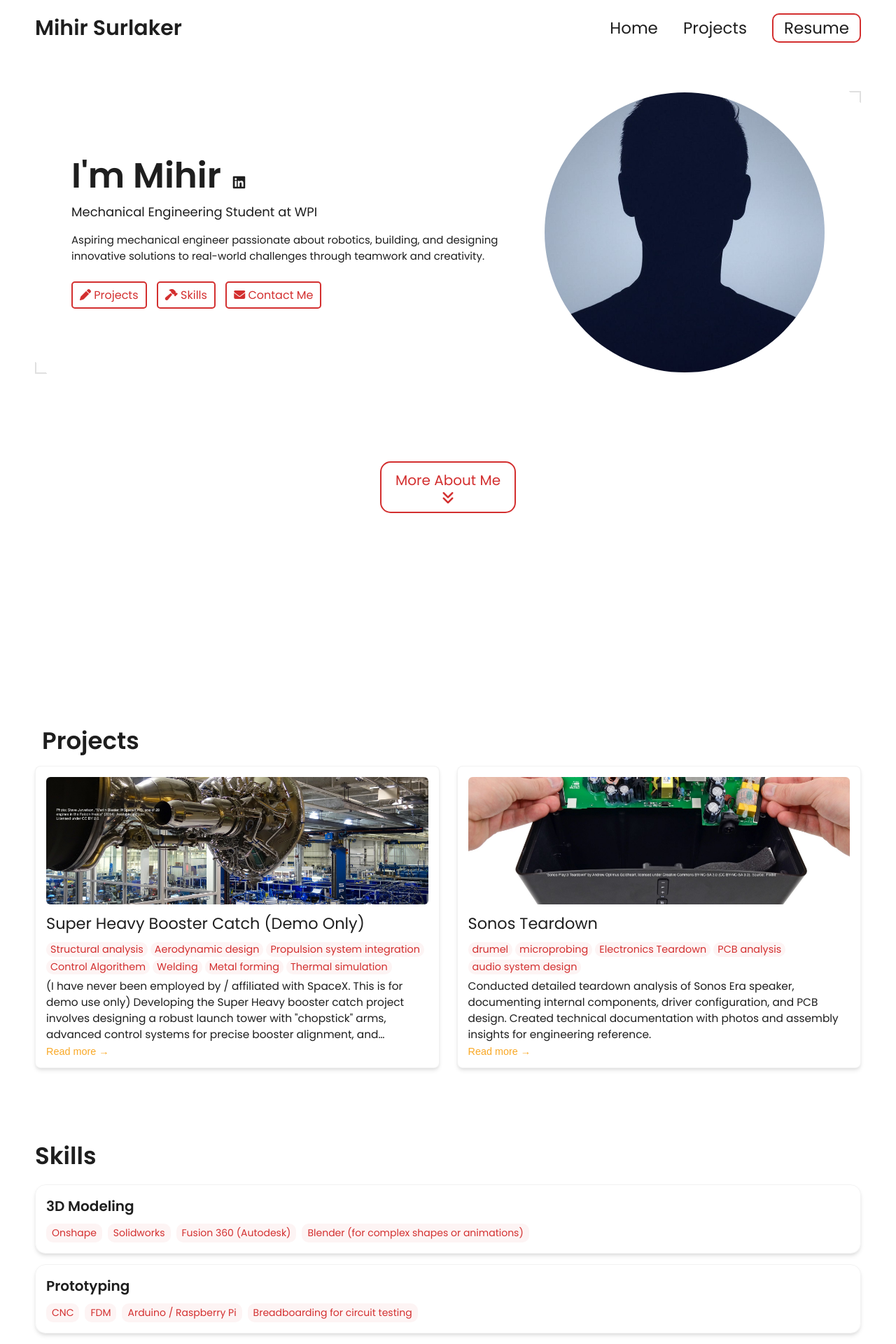
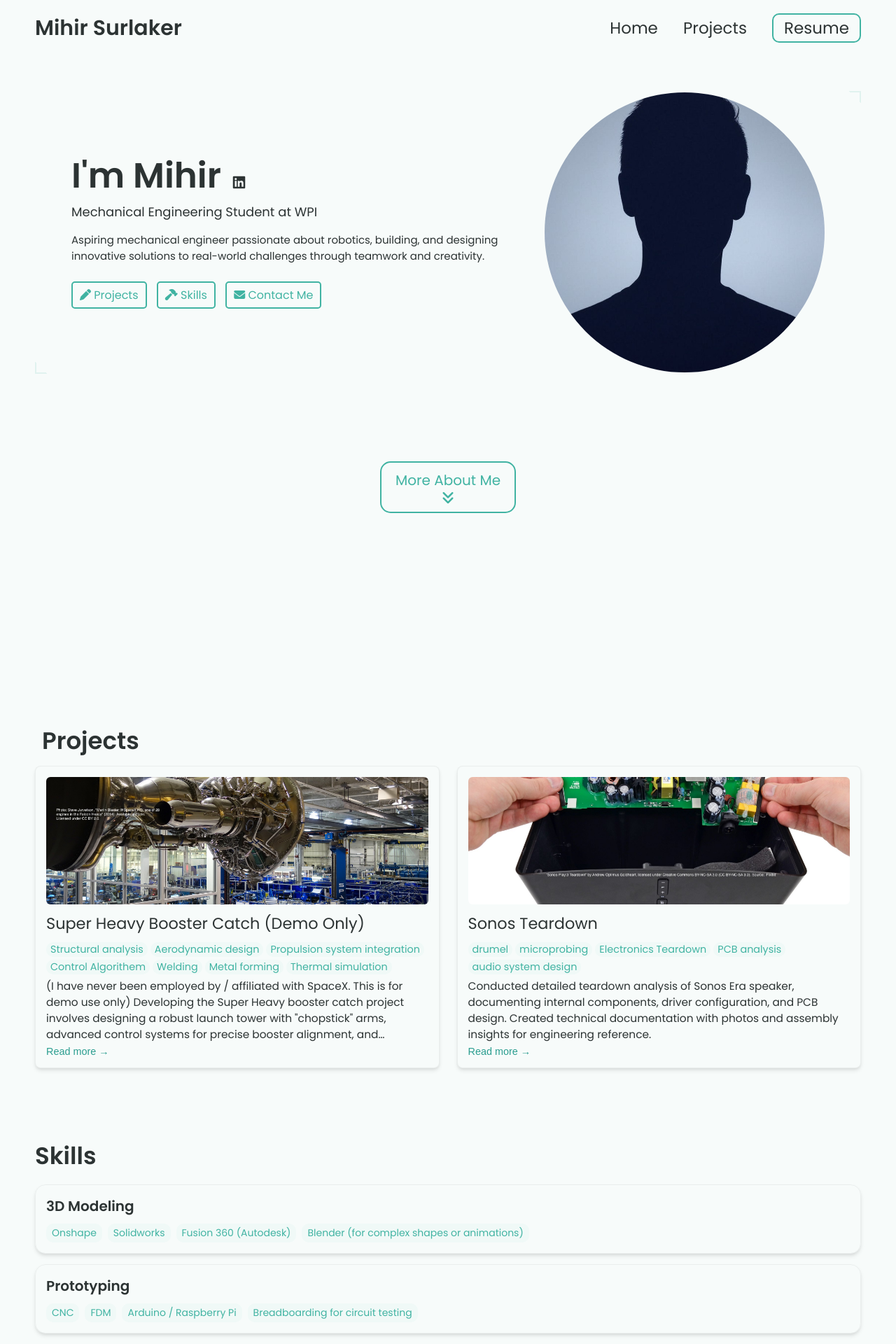
Before and after one commit to Mihirsur007/Mihirsur007.github.io, a Jekyll site: the page built from index.html, in a window 1280 px wide. Shown: the top 1920 px of the page at 70% size. Built offline with Jekyll 4.4.1, drawn with Linux system fonts in a browser that asks for light colours.

Commit message:
Color edits again

```diff
--- a/_config.yml
+++ b/_config.yml
@@ -58,12 +58,12 @@ formspree-key:   https://formspree.io/f/{8-digit key}
 
 # Active theme (Updatethis to switch themes). Make sure to keep the indentation the samne.
 colors: # this is the basic theme
-  text: "#1e1e1e"
-  border: "#e0e0e0"
-  link: "#d32f2f"
-  highlight: "#f9a825"
-  background: "#ffffff"
-  light_background: "#fdf4f4"
+  text: "#2c3333"
+  border: "#e0f2ef"
+  link: "#40b3a2"
+  highlight: "#2a9d8f"
+  background: "#f7fbfa"
+  light_background: "#f0f9f7"
 
 # A few examples.
 basic theme:
```
